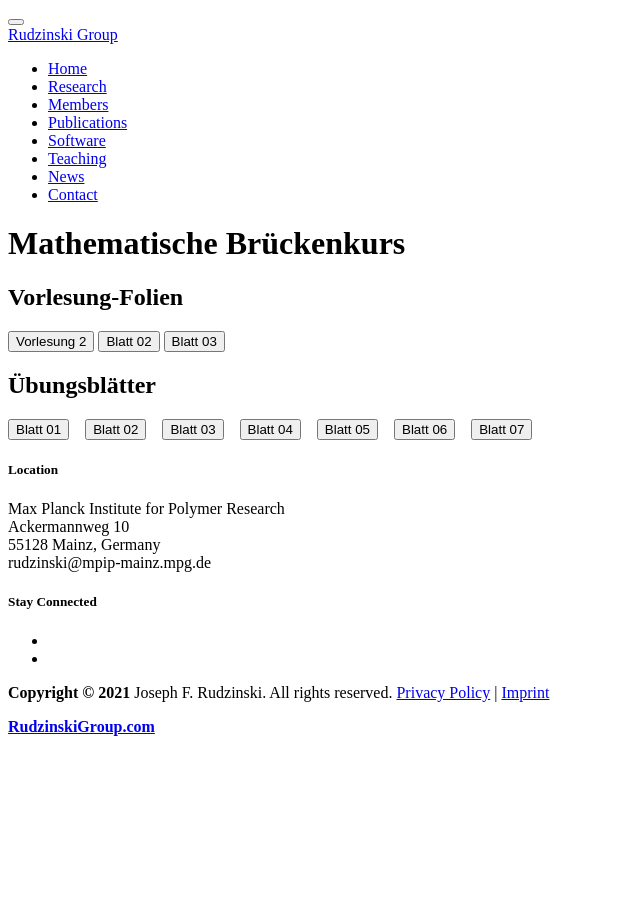
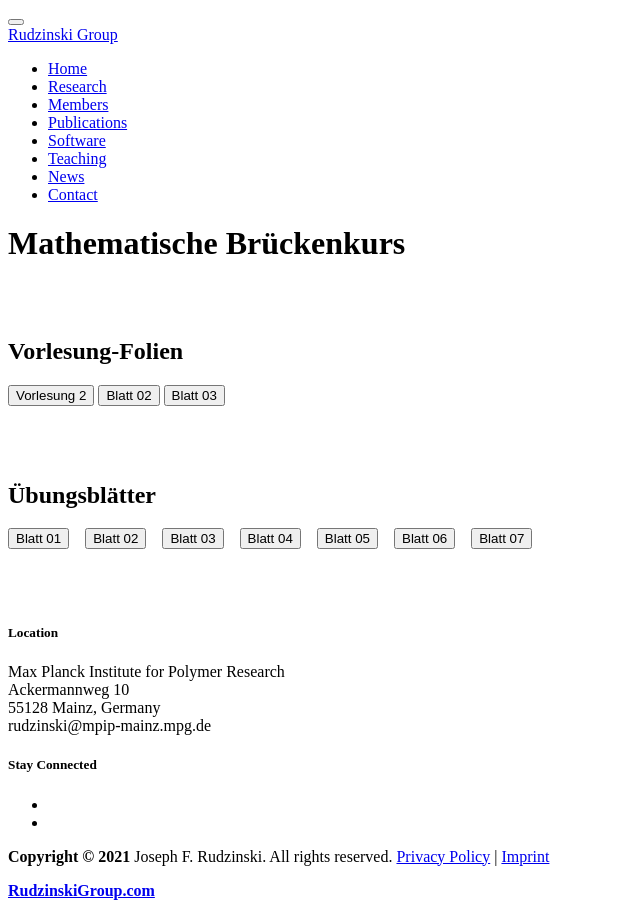
Before and after one commit to JFRudzinski/JFRudzinski.github.io, a Jekyll site: the page built from _posts/classes/2021-09-26-Brueckenkurs.md, in a window 1280 px wide. Shown: the whole page, without its empty margins (0-640 px from the left). Built offline with Jekyll 4.4.1, drawn with Linux system fonts in a browser that asks for light colours.

Commit message:
testing Teaching 11

```diff
--- a/_posts/classes/2021-09-26-Brueckenkurs.md
+++ b/_posts/classes/2021-09-26-Brueckenkurs.md
@@ -10,7 +10,7 @@ categories: jekyll Class
 ---
 
 <div class="container">
-    <div class="center">
+    <div class="center" style="margin-top:2cm; margin-bottom:2cm">
         <h2 class="post-title">Vorlesung-Folien</h2>
         <a href="{{site.baseurl}}/assets/content/Teaching/Brueckenkurs/Vorlesungen/vorl_02.pdf" target="_blank"><button class="button-new shadow">Vorlesung 2</button></a>
         <a href="{{site.baseurl}}/assets/content/Teaching/Brueckenkurs/Uebungsblaetter/Blatt02.pdf" target="_blank"><button class="button-new shadow">Blatt 02</button></a>
@@ -19,7 +19,7 @@ categories: jekyll Class
 </div>
 
 <div class="container">
-    <div class="center">
+    <div class="center"  style="margin-top:2cm; margin-bottom:2cm">
         <h2 class="post-title">Übungsblätter</h2>
         <p>
         <a href="{{site.baseurl}}/assets/content/Teaching/Brueckenkurs/Uebungsblaetter/Blatt01.pdf" target="_blank"><button class="button-new shadow">Blatt 01</button></a>
```
